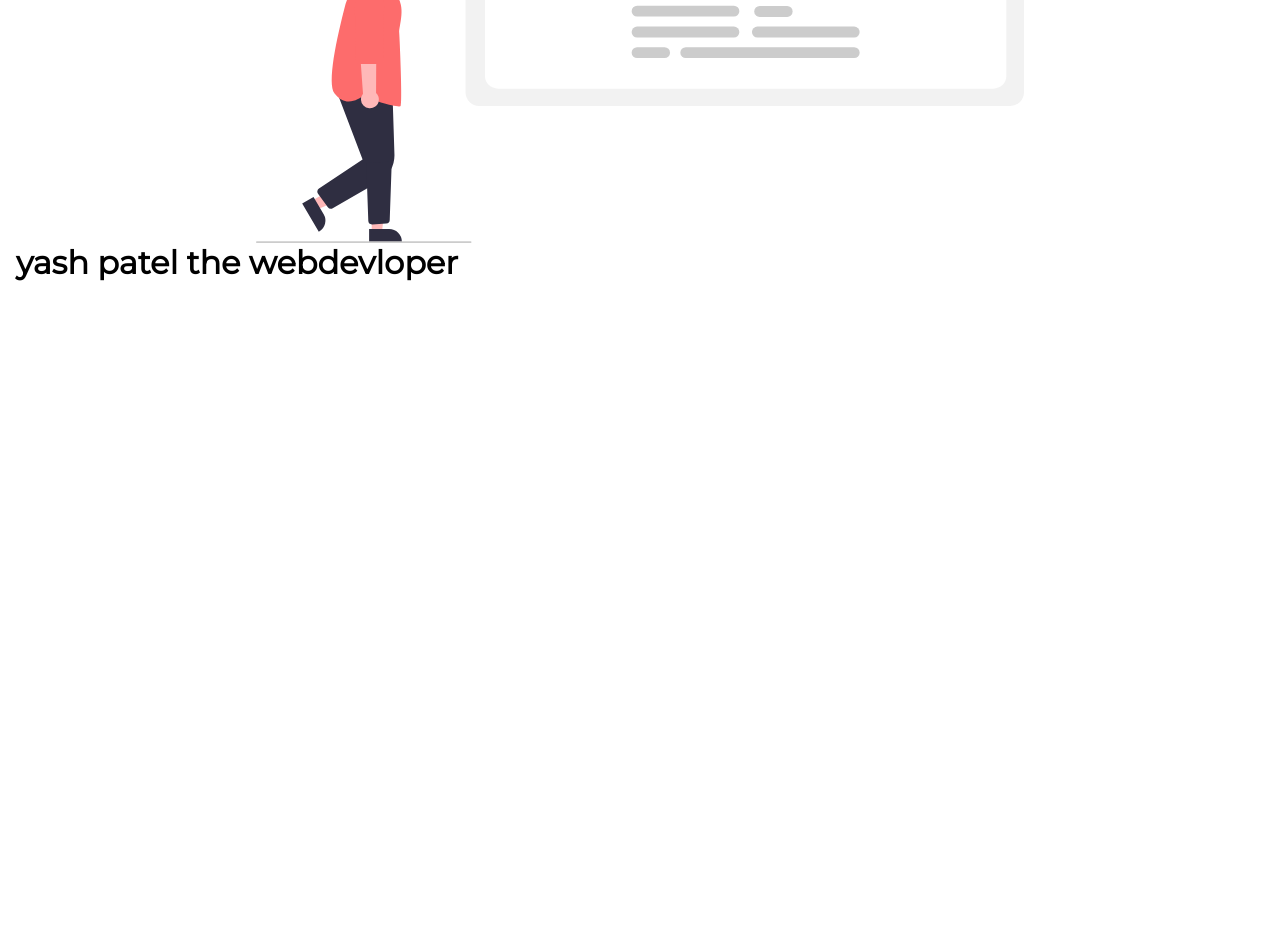
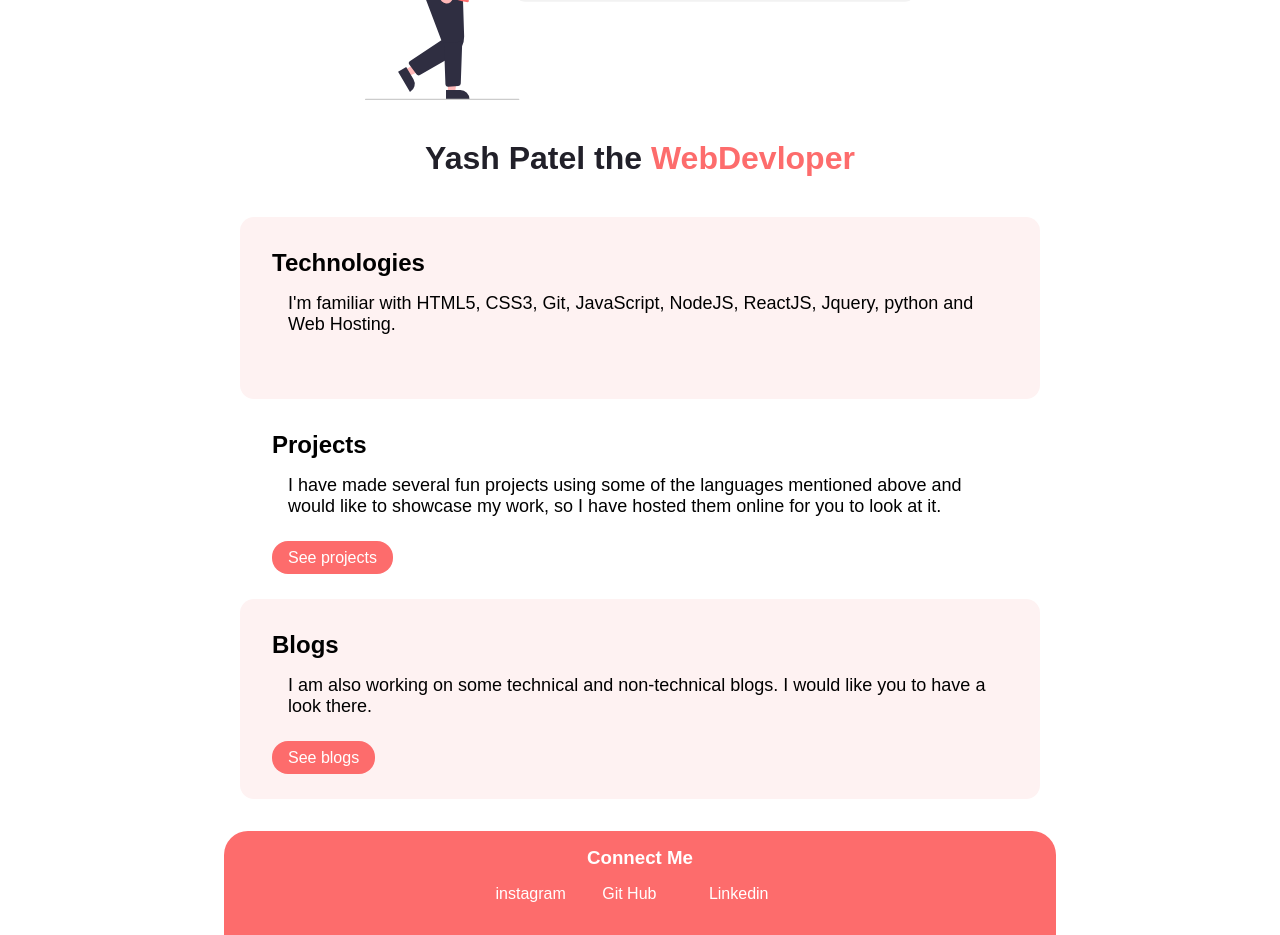
Before and after one commit to BlueBunn1e/yash-portfolio, a plain HTML site: page index.html in a window 1280 px wide. Shown: the part 380-1315 px from the top of the page. Before the commit the page ends 800 px from the top, so only its background shows below. Drawn offline with Linux system fonts and the light colour scheme.

Commit message:
Front WebPage Completed

```diff
--- a/index.html
+++ b/index.html
@@ -10,7 +10,7 @@
 </head>
 
 <body>
-    <nav class="container container-center">
+    <nav class="container">
         <div class="nav-heading">Yash Patel</div>
         <ul class="list-non-bullet">
             <li class="list-inline-item"><a class="link link-active" href="">Home</a></li>
@@ -20,10 +20,37 @@
     </nav>
     <header class="hero">
         <img class="hero-img" src="image/hero.svg" alt="">
-        <h1 class="hero-heading">yash patel the webdevloper</h1>
+        <h1 class="hero-heading">Yash Patel the <span class="hero-inverted">WebDevloper</span></h1>
     </header>
-    <main></main>
-    <!-- <footer></footer> -->
+    <main class="container">
+        <section class="sec1-color">
+            <h1>Technologies</h1>
+            <p>I'm familiar with HTML5, CSS3, Git, JavaScript, NodeJS, ReactJS, Jquery, python and Web Hosting.</p>
+        </section>
+        <section class="sec2-color">
+
+            <h1>Projects</h1>
+            <p>I have made several fun projects using some of the languages mentioned above and would like to showcase
+                my work, so I have hosted them online for you to look at it.</p>
+            <a href="project.html" class="link main-butt">See projects</a>
+        </section>
+        <section class="sec1-color sec-margin">
+            <h1>Blogs</h1>
+            <p>I am also working on some technical and non-technical blogs. I would like you to have a look there.</p>
+            <a href="blogs.html" class="link main-butt">See blogs</a>
+
+        </section>
+    </main>
+    <footer class="container">
+        <h3>Connect Me</h3>
+        <ul class="list-non-bullet">
+            <li class="list-inline-item"><a class="link" href="https://www.instagram.com/yash_p297/">instagram</a></li>
+            <li class="list-inline-item"><a class="link" href="https://github.com/BlueBunn1e">Git Hub</a></li>
+            <li class="list-inline-item"><a class="link list-inline-item" href="https://www.linkedin.com/in/yash-patel-0a52111b0/">Linkedin</a>
+            </li>
+        </ul>
+    </footer>
+
 </body>
 
 </html>
--- a/style.css
+++ b/style.css
@@ -1,9 +1,14 @@
+@import url('https://fonts.googleapis.com/css2?family=Montserrat:wght@400&display=swap');
 
-@import url('https://fonts.googleapis.com/css2?family=Montserrat:wght@400&display=swap');
 @import url('https://fonts.googleapis.com/css2?family=Heebo:wght@300;400&display=swap');
+
+@import url('https://fonts.googleapis.com/css2?family=Ubuntu&display=swap');
+
+@import url('https://fonts.googleapis.com/css2?family=Ubuntu&display=swap');
 
 :root {
     --primary-color: #FD6C6C;
+    --dark-color: #212029;
 }
 
 * {
@@ -12,7 +17,7 @@
 }
 
 body {
-    font-family: 'Montserrat', sans-serif;
+    font-family: 'Varela Round', sans-serif;
 }
 
 .primary-link {
@@ -21,12 +26,9 @@ body {
 
 /* Navigation */
 
-nav{
+nav {
+
     display: block;
-}
-
-nav,
-footer {
     background-color: var(--primary-color);
     padding: 1rem 1rem 2rem 1rem;
     border-radius: 0% 0% 1.5rem 1.5rem;
@@ -39,21 +41,16 @@ nav ul {
 }
 
 .container {
-    padding-left: 1rem;
-    padding-right: 1rem;
-
+    max-width: 50em;
+    margin: 0% auto;
 }
 
-.container-center {
-    max-width: 50rem;
-    margin: auto;
-}
 
 .nav-heading {
     margin-top: 3%;
     padding-left: 2rem;
     font-size: 2vh;
-    font-weight: bold,inherit;
+    font-weight: bold;
 
 }
 
@@ -96,16 +93,85 @@ nav ul {
 }
 
 /* header */
-.hero{
+
+
+.hero {
     padding: 1rem;
 }
 
 .hero .hero-img {
-    max-width: 60vw;
+    max-width: 43vw;
     display: block;
     margin: auto;
 }
-.hero .hero-heading{
+
+.hero .hero-heading {
+    padding-top: 1rem;
+    color: var(--dark-color);
+    text-align: center;
+}
+
+header h1{
+    margin-top: 1.5rem;
+    margin-bottom: 1.5rem;
+}
+
+.hero-inverted {
+    color: var(--primary-color);
+}
+
+/* <Main Part> */
+
+.sec1-color{
+   background-color: #FEF2F2;
+}
+
+section{
+    padding: 2rem;
+    border-radius: 14px;
+}
+
+.sec-margin{
+    margin-bottom: 2rem;
+}
+
+section p{
+padding: 1rem 1rem 2rem 1rem;
+font-size: large;
+}
 
 
+
+.main-butt{
+    background-color: var(--primary-color);
+    color: white;
+
 }
+
+section a {
+    border-radius: 1rem;
+    padding: 0.5rem 1rem;
+}
+
+/* footer */
+
+footer {
+    background-color: var(--primary-color);
+    padding: 1rem 1rem 2rem 1rem;
+    border-radius: 1.5rem 1.5rem 0% 0% ;
+    ;
+    color: white;
+}
+
+h3{
+    text-align: center;
+}
+
+footer > div, footer > ul > li {
+    padding: 1rem;
+}
+
+footer ul{
+    margin-top: 1rem;
+    text-align: center;
+}
```
